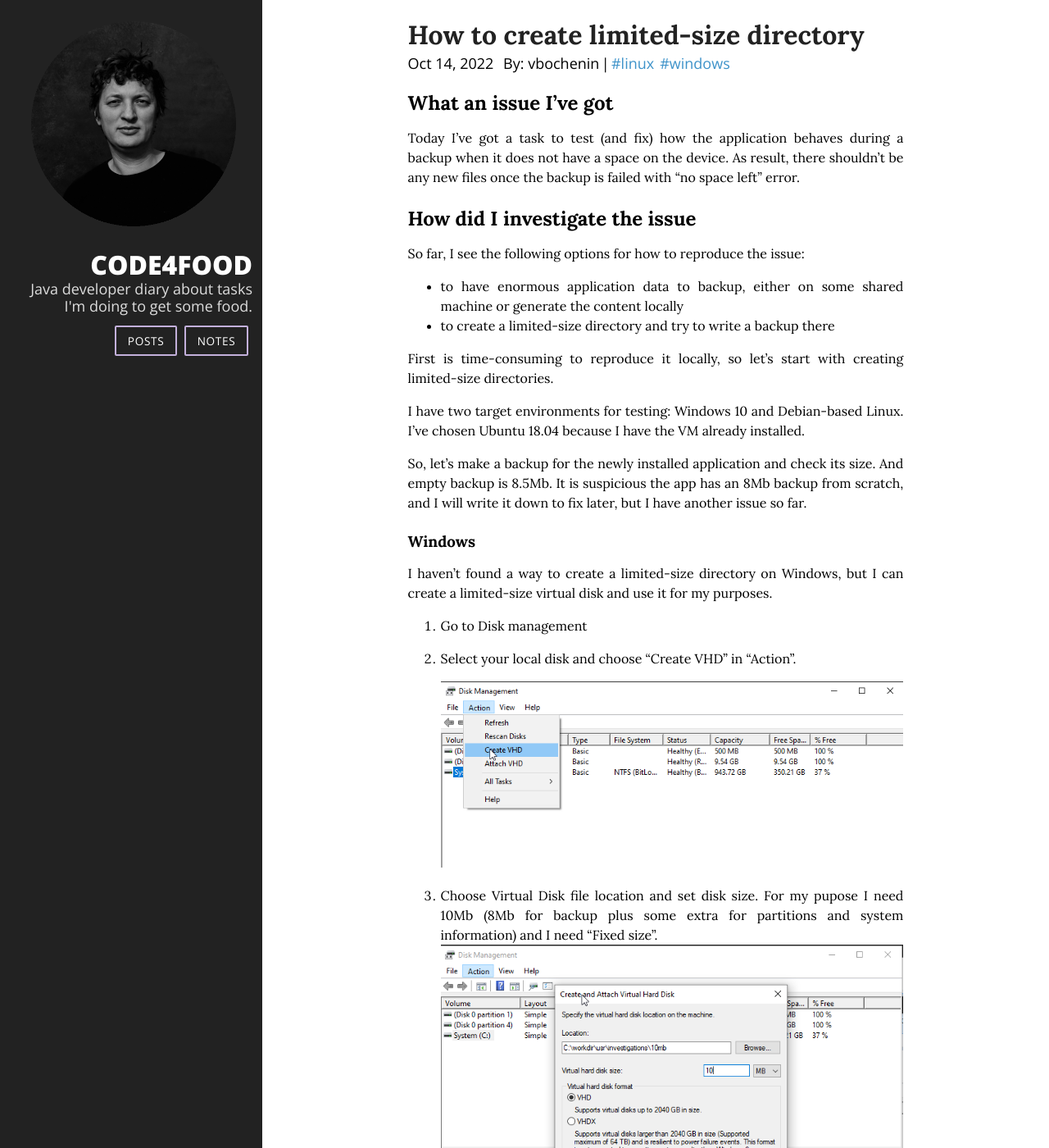
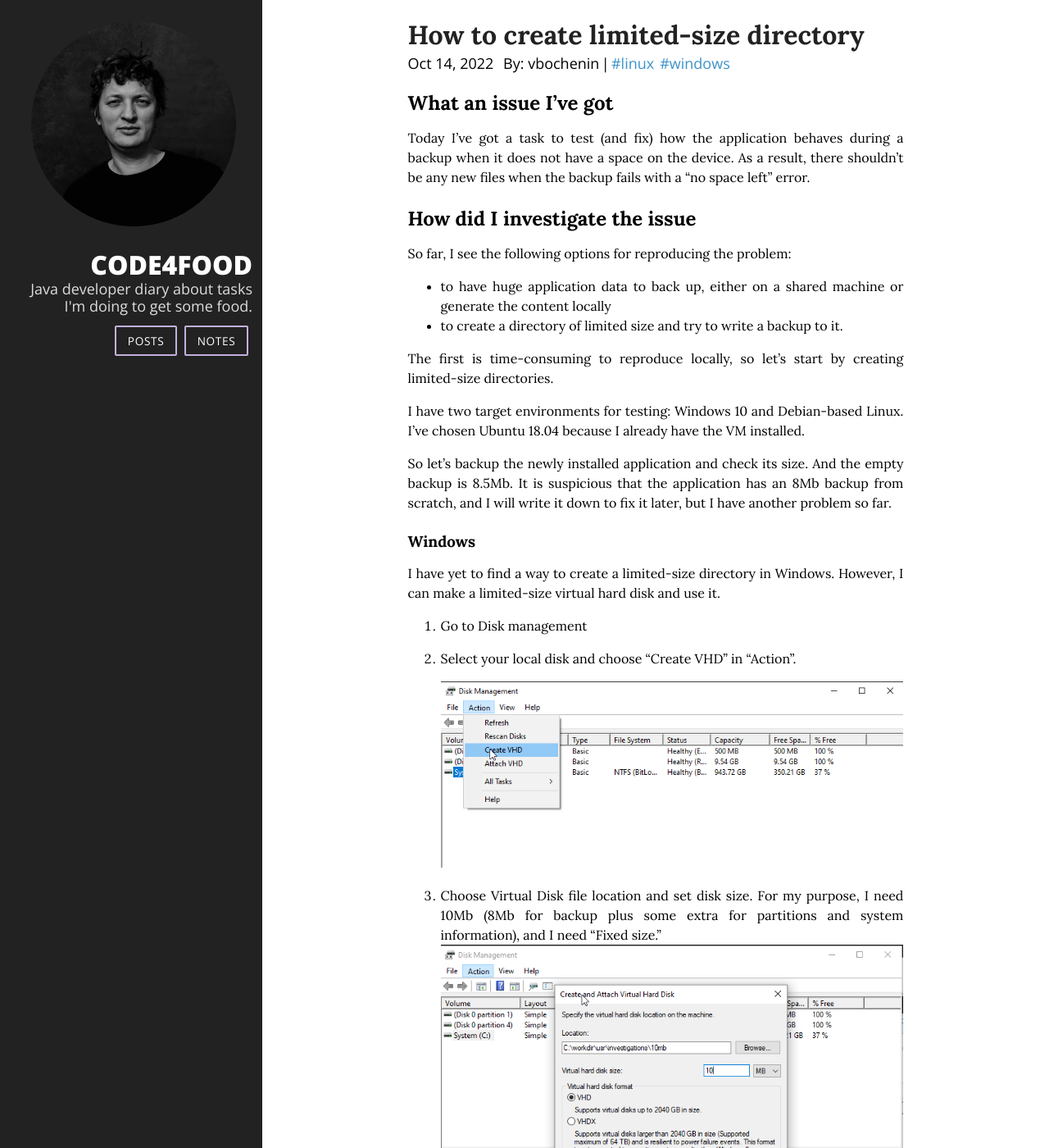
Before and after one commit to vbochenin/vbochenin.github.io, a Jekyll site: the page built from _posts/2022-10-14-how-to-limit-folder.md, in a window 1280 px wide and 1400 px high. Shown: the whole window at 82% size. Built offline with Jekyll 4.4.1, drawn with Linux system fonts in a browser that asks for light colours; nearby versions of some CDN libraries; some of the changed text lies outside the part shown.

Commit message:
Updates posts with DeepL

````diff
--- a/_posts/2022-10-14-how-to-limit-folder.md
+++ b/_posts/2022-10-14-how-to-limit-folder.md
@@ -11,25 +11,25 @@ categories:
 ## What an issue I've got
 
 Today I've got a task to test (and fix) how the application behaves during a backup when it does not have a space on the device.
-As result, there shouldn't be any new files once the backup is failed with "no space left" error.
+As a result, there shouldn't be any new files when the backup fails with a "no space left" error.
 
 ## How did I investigate the issue
 
-So far, I see the following options for how to reproduce the issue:
-- to have enormous application data to backup, either on some shared machine or generate the content locally
-- to create a limited-size directory and try to write a backup there
+So far, I see the following options for reproducing the problem:
+- to have huge application data to back up, either on a shared machine or generate the content locally
+- to create a directory of limited size and try to write a backup to it.
 
-First is time-consuming to reproduce it locally, so let's start with creating limited-size directories.
+The first is time-consuming to reproduce locally, so let's start by creating limited-size directories.
 
 I have two target environments for testing: Windows 10 and Debian-based Linux.
-I've chosen Ubuntu 18.04 because I have the VM already installed.
+I've chosen Ubuntu 18.04 because I already have the VM installed.
 
-So, let's make a backup for the newly installed application and check its size.
-And empty backup is 8.5Mb. It is suspicious the app has an 8Mb backup from scratch, and I will write it down to fix later, but I have another issue so far.
+So let's backup the newly installed application and check its size.
+And the empty backup is 8.5Mb. It is suspicious that the application has an 8Mb backup from scratch, and I will write it down to fix it later, but I have another problem so far.
 
 ### Windows
 
-I haven't found a way to create a limited-size directory on Windows, but I can create a limited-size virtual disk and use it for my purposes.
+I have yet to find a way to create a limited-size directory in Windows. However, I can make a limited-size virtual hard disk and use it.
 
 1.  Go to Disk management
 
@@ -37,7 +37,7 @@ I haven't found a way to create a limited-size directory on Windows, but I can c
 
     ![Create VHD](assets/img/posts/2022-10-14-how-to-limit-folder/windows-step-2.png)
 
-3.  Choose Virtual Disk file location and set disk size. For my pupose I need 10Mb (8Mb for backup plus some extra for partitions and system information) and I need "Fixed size".
+3.  Choose Virtual Disk file location and set disk size. For my purpose, I need 10Mb (8Mb for backup plus some extra for partitions and system information), and I need "Fixed size."
     ![Choose virtual disk file](assets/img/posts/2022-10-14-how-to-limit-folder/windows-step-3.png)
 
 4.  Initialize the new disk (choose Master Boot Record)
@@ -102,4 +102,4 @@ But... it is enough for my purposes
     /dev/loop1      8.3M   14K  7.5M   1% /home/vbochenin/10mbup
 ```
 
-Once limited size directories created, I may specify them as backup target direcotry and run the same empty backup.
+Once the limited-size directories are created, I can specify them as the backup target directory and run the same empty backup.
````
Also changed, not shown: _posts/2022-10-14-when-im-using-jmh.md (+24 -23 lines), _posts/2022-11-22-running-jmh-from-eclipse.md (+3 -4 lines).
